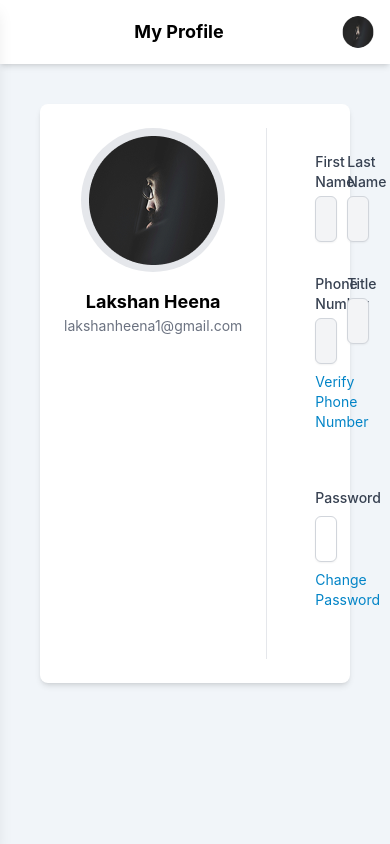
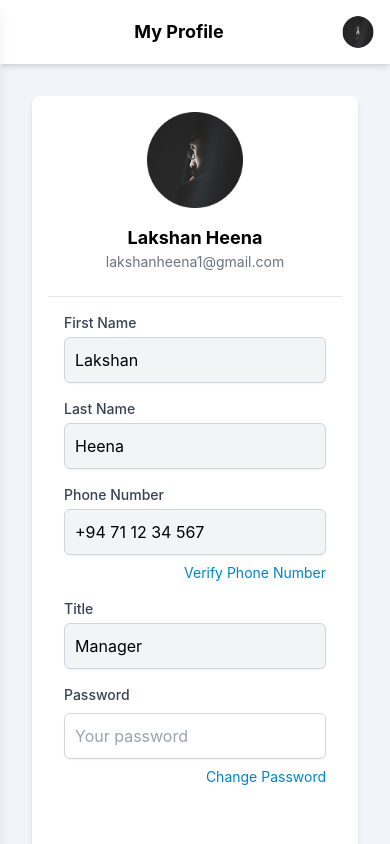
Before and after one commit to VishwaDeAero/aquahub, a React (Create React App) app: page /my-profile in a window 390 px wide. Built offline with nearby package versions, Linux system fonts and the light colour scheme; the HTML template or start-up script is replaced by a standard one.

Commit message:
Responsive - My Profile

```diff
--- a/src/pages/ProfileDetails.js
+++ b/src/pages/ProfileDetails.js
@@ -24,10 +24,10 @@ const ProfileDetails = () => {
 
     return (
         <AppLayout title="My Profile">
-            <div className="p-6">
-                <div className="bg-white shadow-md rounded-lg p-6 flex">
+            <div className="p-4 md:p-6">
+                <div className="bg-white shadow-md rounded-lg p-4 md:p-6 flex flex-col md:flex-row">
                     {/* User Profile Section */}
-                    <div className="flex flex-col items-center border-r pr-6">
+                    <div className="flex flex-col items-center border-b md:border-b-0 md:border-r md:pr-6 pb-6 md:pb-0 w-full md:w-auto">
                         <div className="w-full flex justify-end">
                             <button
                                 onClick={toggleEditMode}
@@ -36,66 +36,50 @@ const ProfileDetails = () => {
                                 <i className="fas fa-pen text-xl"></i>
                             </button>
                         </div>
-                        <div className="w-36 h-36 bg-gray-200 rounded-full flex items-center justify-center mb-4">
-                            <img className="" src="img/profile-img.png" />
+                        <div className="w-24 h-24 md:w-36 md:h-36 bg-gray-200 rounded-full flex items-center justify-center mb-4">
+                            <img className="" src="img/profile-img.png" alt="Profile" />
                         </div>
                         <h2 className="text-lg font-bold">{`${user.firstName} ${user.lastName}`}</h2>
                         <p className="text-sm text-gray-500">{user.email}</p>
                     </div>
 
                     {/* User Details Section */}
-                    <div className="flex-1 pl-12 p-6">
+                    <div className="flex-1 px-4 md:pl-12 py-4 md:py-6 w-full">
                         <form>
-                            <div className="grid grid-cols-2 gap-8 mb-4">
-
+                            <div className="grid grid-cols-1 md:grid-cols-2 gap-4 md:gap-8 mb-4">
                                 {/* First Name */}
                                 <div>
-                                    <label className="block text-sm font-medium text-gray-700">
-                                        First Name
-                                    </label>
+                                    <label className="block text-sm font-medium text-gray-700">First Name</label>
                                     <input
                                         type="text"
                                         value={user.firstName}
                                         disabled={!isEditable}
-                                        className={`mt-1 block w-full border p-2.5 rounded-md border-gray-300 shadow-sm ${isEditable ? "focus:border-blue-500 focus:ring-blue-500" : "bg-gray-100"
-                                            }`}
-                                        onChange={(e) =>
-                                            setUser((prev) => ({ ...prev, firstName: e.target.value }))
-                                        }
+                                        className={`mt-1 block w-full border p-2.5 rounded-md border-gray-300 shadow-sm ${isEditable ? "focus:border-blue-500 focus:ring-blue-500" : "bg-gray-100"}`}
+                                        onChange={(e) => setUser((prev) => ({ ...prev, firstName: e.target.value }))}
                                     />
                                 </div>
 
                                 {/* Last Name */}
                                 <div>
-                                    <label className="block text-sm font-medium text-gray-700">
-                                        Last Name
-                                    </label>
+                                    <label className="block text-sm font-medium text-gray-700">Last Name</label>
                                     <input
                                         type="text"
                                         value={user.lastName}
                                         disabled={!isEditable}
-                                        className={`mt-1 block w-full border p-2.5 rounded-md border-gray-300 shadow-sm ${isEditable ? "focus:border-blue-500 focus:ring-blue-500" : "bg-gray-100"
-                                            }`}
-                                        onChange={(e) =>
-                                            setUser((prev) => ({ ...prev, lastName: e.target.value }))
-                                        }
+                                        className={`mt-1 block w-full border p-2.5 rounded-md border-gray-300 shadow-sm ${isEditable ? "focus:border-blue-500 focus:ring-blue-500" : "bg-gray-100"}`}
+                                        onChange={(e) => setUser((prev) => ({ ...prev, lastName: e.target.value }))}
                                     />
                                 </div>
 
                                 {/* Phone Number */}
                                 <div>
-                                    <label className="block text-sm font-medium text-gray-700">
-                                        Phone Number
-                                    </label>
+                                    <label className="block text-sm font-medium text-gray-700">Phone Number</label>
                                     <input
                                         type="text"
                                         value={user.phoneNumber}
                                         disabled={!isEditable}
-                                        className={`mt-1 block w-full border p-2.5 rounded-md border-gray-300 shadow-sm ${isEditable ? "focus:border-blue-500 focus:ring-blue-500" : "bg-gray-100"
-                                            }`}
-                                        onChange={(e) =>
-                                            setUser((prev) => ({ ...prev, phoneNumber: e.target.value }))
-                                        }
+                                        className={`mt-1 block w-full border p-2.5 rounded-md border-gray-300 shadow-sm ${isEditable ? "focus:border-blue-500 focus:ring-blue-500" : "bg-gray-100"}`}
+                                        onChange={(e) => setUser((prev) => ({ ...prev, phoneNumber: e.target.value }))}
                                     />
                                     <Link to="/">
                                         <p className="mt-2 text-sky-600 text-sm text-end">Verify Phone Number</p>
@@ -104,77 +88,42 @@ const ProfileDetails = () => {
 
                                 {/* Title */}
                                 <div>
-                                    <label className="block text-sm font-medium text-gray-700">
-                                        Title
-                                    </label>
+                                    <label className="block text-sm font-medium text-gray-700">Title</label>
                                     <input
                                         type="text"
                                         value={user.title}
                                         disabled={!isEditable}
-                                        className={`mt-1 block w-full border p-2.5 rounded-md border-gray-300 shadow-sm ${isEditable ? "focus:border-blue-500 focus:ring-blue-500" : "bg-gray-100"
-                                            }`}
-                                        onChange={(e) =>
-                                            setUser((prev) => ({ ...prev, title: e.target.value }))
-                                        }
+                                        className={`mt-1 block w-full border p-2.5 rounded-md border-gray-300 shadow-sm ${isEditable ? "focus:border-blue-500 focus:ring-blue-500" : "bg-gray-100"}`}
+                                        onChange={(e) => setUser((prev) => ({ ...prev, title: e.target.value }))}
                                     />
                                 </div>
                             </div>
 
                             {/* Buttons */}
-                            <div className="flex justify-between mb-10">
-                                {isEditable && (
-                                    <div className="flex space-x-4 w-2/5">
-                                        <button
-                                            type="button"
-                                            onClick={toggleEditMode}
-                                            className="px-4 py-2 w-full bg-gray-200 text-gray-700 rounded-lg hover:bg-gray-300"
-                                        >
-                                            Cancel
-                                        </button>
-                                        <button
-                                            type="submit"
-                                            className="px-4 py-2 w-full bg-sky-900 text-white rounded-lg hover:bg-blue-600"
-                                        >
-                                            Save
-                                        </button>
-                                    </div>
-                                )}
-                            </div>
+                            {isEditable && (
+                                <div className="flex space-x-4 w-full md:w-2/5 mb-6">
+                                    <button type="button" onClick={toggleEditMode} className="px-4 py-2 w-full bg-gray-200 text-gray-700 rounded-lg hover:bg-gray-300">Cancel</button>
+                                    <button type="submit" className="px-4 py-2 w-full bg-sky-900 text-white rounded-lg hover:bg-blue-600">Save</button>
+                                </div>
+                            )}
 
-                            <div className="grid grid-cols-2 gap-8 mb-6">
+                            <div className="grid grid-cols-1 md:grid-cols-2 gap-4 md:gap-8 mb-4">
                                 {/* Password */}
-                                <div className="">
-                                    <label
-                                        className="block text-sm font-medium text-gray-700 mb-2"
-                                        htmlFor="password"
-                                    >
-                                        Password
-                                    </label>
+                                <div className="mb-6">
+                                    <label className="block text-sm font-medium text-gray-700 mb-2">Password</label>
                                     <div className="relative">
-                                        <input
-                                            type={showPassword ? "text" : "password"}
-                                            id="password"
-                                            placeholder="Yoor password"
-                                            value={password}
-                                            onChange={(e) => setPassword(e.target.value)}
-                                            className="w-full p-2.5 rounded-md border shadow-sm border-gray-300 focus:outline-none focus:ring focus:ring-blue-300"
-                                        />
-                                        <button
-                                            type="button"
-                                            onClick={() => setShowPassword(!showPassword)}
-                                            className="absolute right-3 top-3 text-gray-600"
-                                        >
+                                        <input type={showPassword ? "text" : "password"} placeholder="Your password" value={password} onChange={(e) => setPassword(e.target.value)} className="w-full p-2.5 rounded-md border shadow-sm border-gray-300 focus:outline-none focus:ring focus:ring-blue-300" />
+                                        <button type="button" onClick={() => setShowPassword(!showPassword)} className="absolute right-3 top-3 text-gray-600">
                                             <i className={`fas ${showPassword ? "fa-eye" : "fa-eye-slash"}`}></i>
                                         </button>
                                     </div>
-                                    <button onClick={()=>setModalOpen(true)} type="button" className="mt-2 w-full text-sky-600 text-sm text-end">Change Password</button>
+                                    <button onClick={() => setModalOpen(true)} type="button" className="mt-2 w-full text-sky-600 text-sm text-end">Change Password</button>
                                 </div>
                             </div>
                         </form>
                     </div>
                 </div>
             </div>
-
             <ChangePasswordModal isOpen={modalOpen} onClose={() => setModalOpen(false)} />
         </AppLayout>
     );
```
